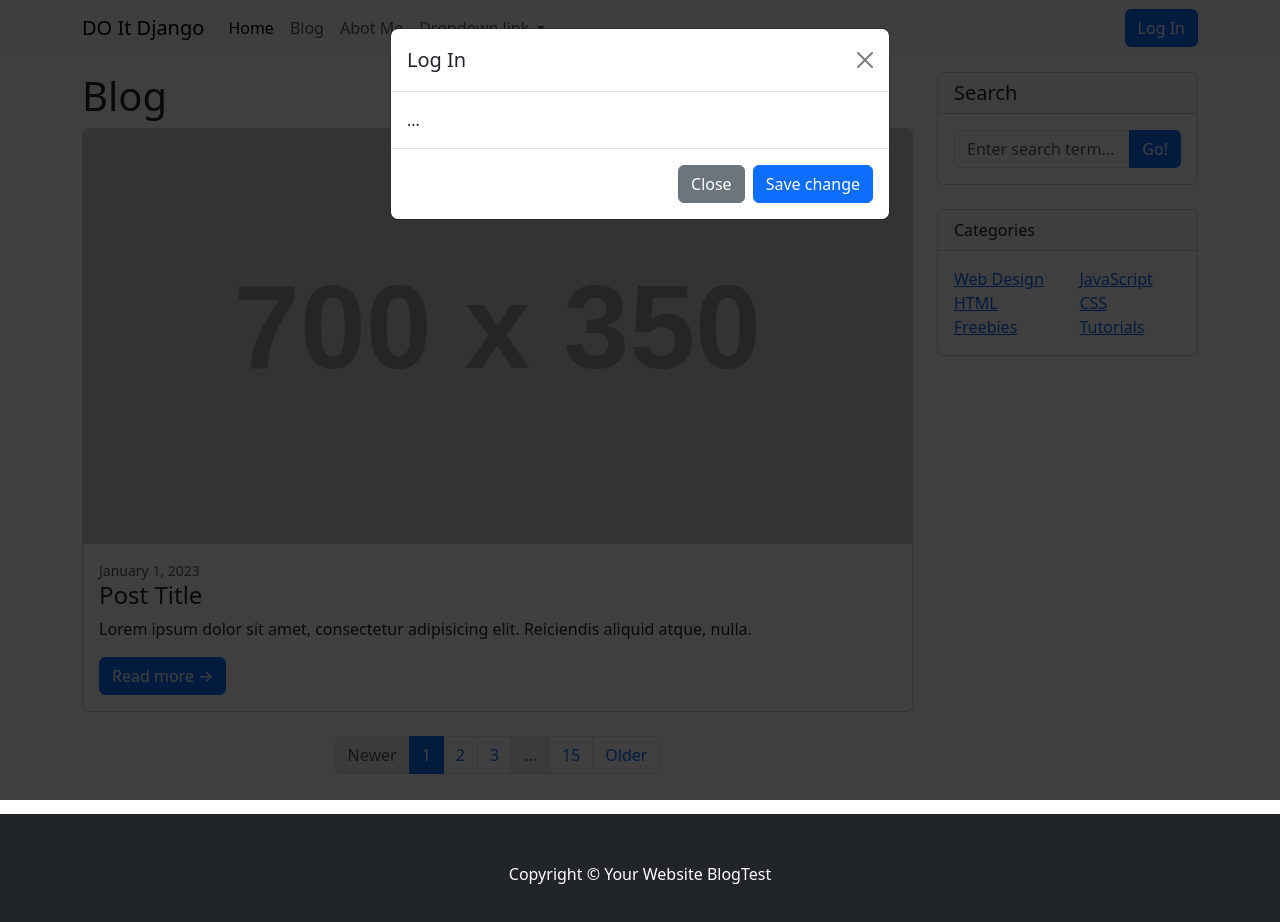
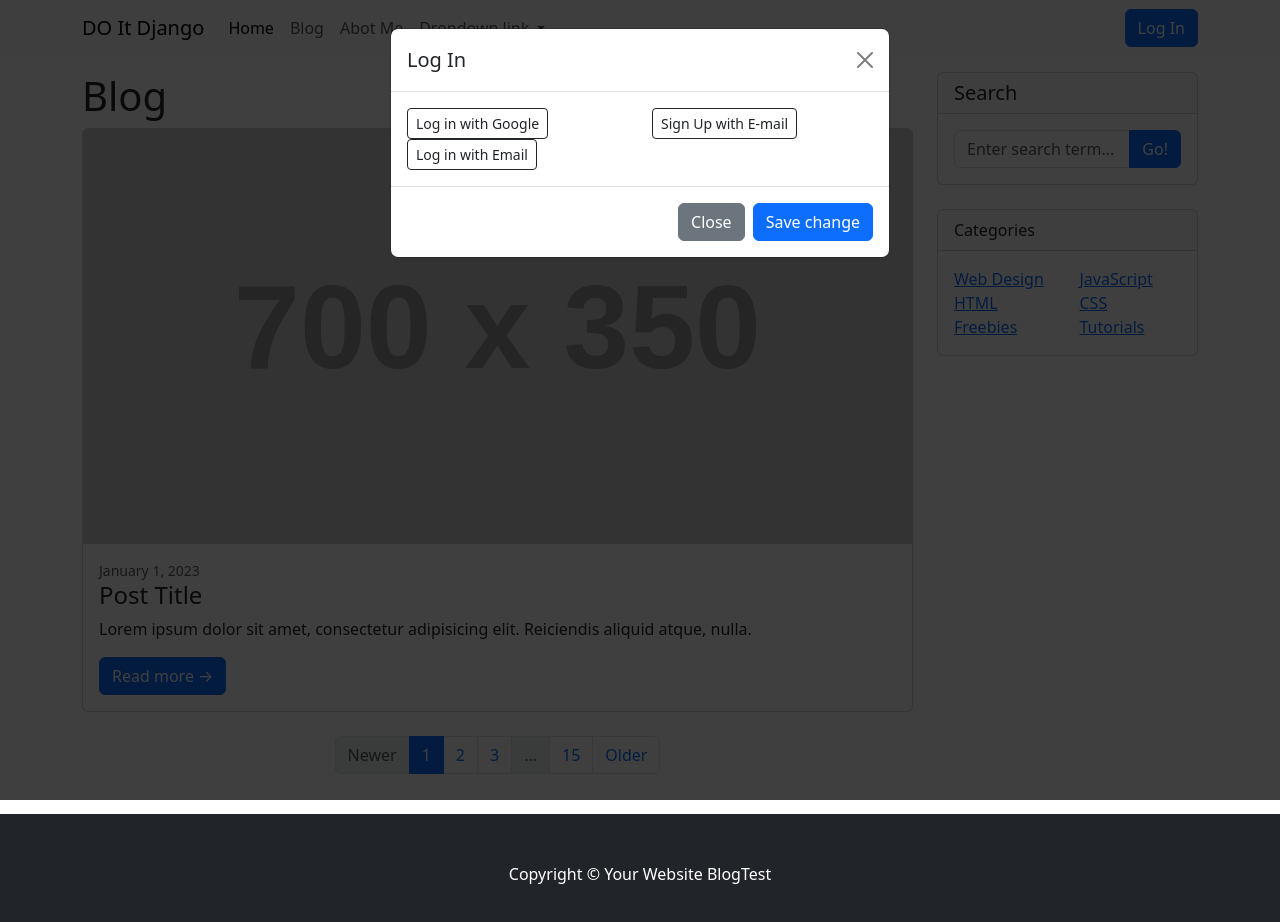
Before and after one commit to Han-minho/do_it_django_a_to_z_CSS, a plain HTML site: page blog_list.html in a window 1280 px wide. Both pictures are taken after a click on the button "Log In". Drawn offline with nearby package versions, Linux system fonts and the light colour scheme; placeholder pictures from the web are drawn by us.

Commit message:
login 버튼 생성

```diff
--- a/blog_list.html
+++ b/blog_list.html
@@ -101,7 +101,15 @@
                         </button>
                     </div>
                     <div class="modal-body">
-                        ...
+                        <div class="row">
+                            <div class="col-md-6">
+                                <button type="button" class="btn btn-outline-dark btn-block btn-sm">Log in with Google</button>
+                                <button type="button" class="btn btn-outline-dark btn-block btn-sm">Log in with Email</button>
+                            </div>
+                            <div class="col-md-6">
+                                <button type="button" class="btn btn-outline-dark btn-block btn-sm">Sign Up with E-mail</button>
+                            </div>
+                        </div>
                     </div>
                     <div class="modal-footer">
                         <button type="button"
```
